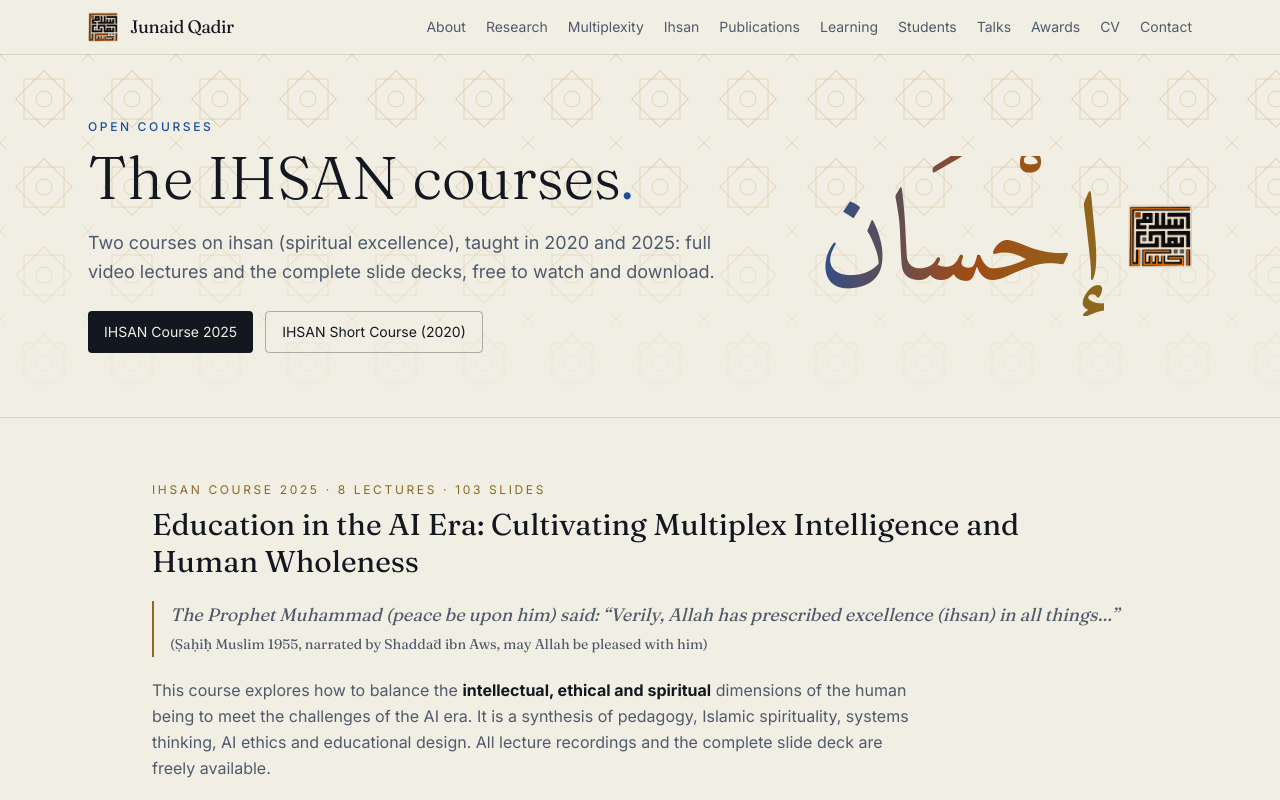
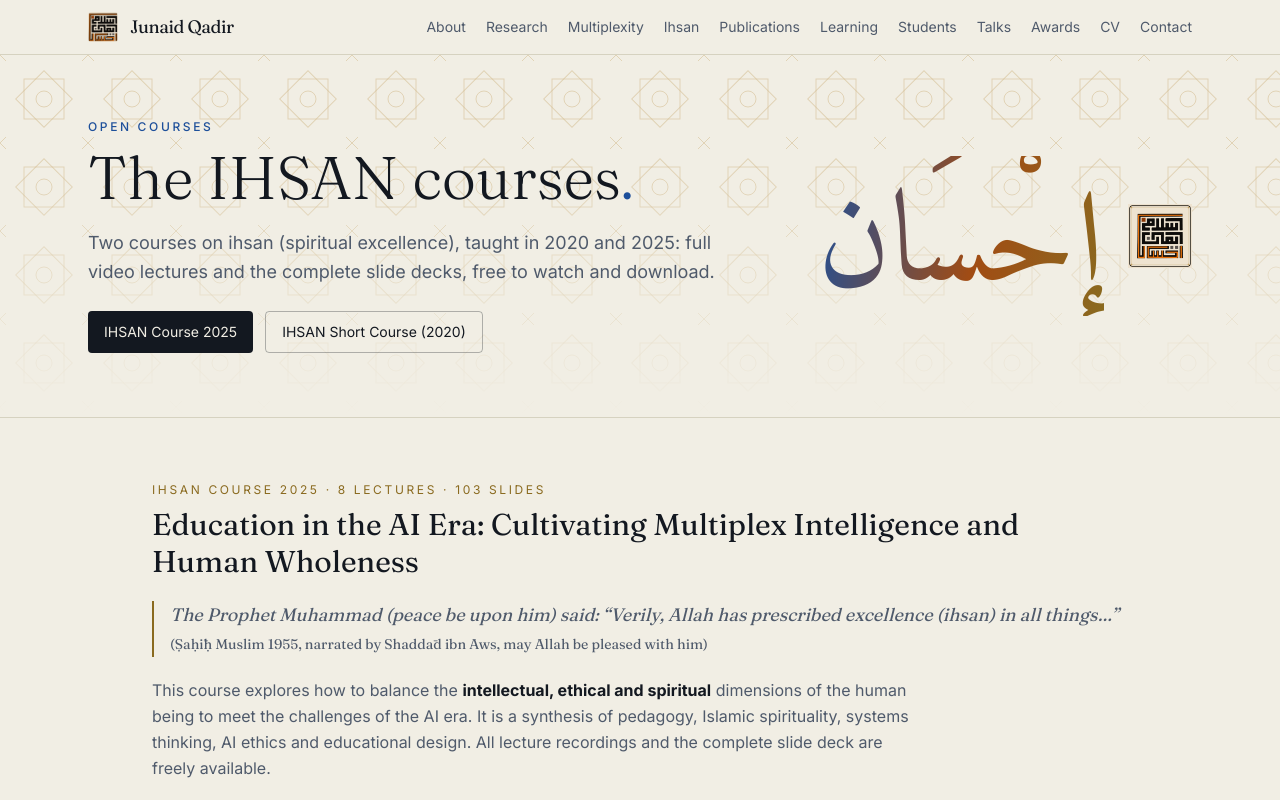
Before and after one commit to junaidqadir/junaidqadir.github.io, a Next.js app: page /courses in a window 1280 px wide. Shown: the top 800 px of the page. Built offline with nearby package versions, Linux system fonts and the light colour scheme; no server answers; a web font is replaced by a local one.

Commit message:
Framed Ihsan logo (margin, ink and gold border, stray edge line removed) for large sizes
Co-Authored-By: Claude Sonnet 5.5 <noreply@anthropic.com>

```diff
--- a/src/components/IhsanMark.tsx
+++ b/src/components/IhsanMark.tsx
@@ -1,8 +1,10 @@
 /**
- * The Ihsan icon (square-kufic composition), cleaned and upscaled from the original course icon.
- * Source image: public/ihsan-logo.png.
+ * The Ihsan icon (three words in square kufic), cleaned and upscaled from the original course icon.
+ * Large sizes use the framed version (cream margin, ink and gold border) so its lines are not cut at the edges;
+ * small sizes (nav) use the unframed icon, where a border would eat the letters.
  */
 export default function IhsanMark({ size = 28, className = "" }: { size?: number; className?: string }) {
+  const framed = size >= 56;
   // eslint-disable-next-line @next/next/no-img-element
-  return <img src="/ihsan-logo.png" width={size} height={size} alt="Ihsan icon" className={`rounded-[3px] ${className}`} />;
+  return <img src={framed ? "/ihsan-logo-framed.png" : "/ihsan-logo.png"} width={size} height={size} alt="Ihsan icon" className={`${framed ? "" : "rounded-[3px]"} ${className}`} />;
 }
```
Also changed, not shown: public/ihsan-logo-framed.png (added), public/ihsan-logo.png.
